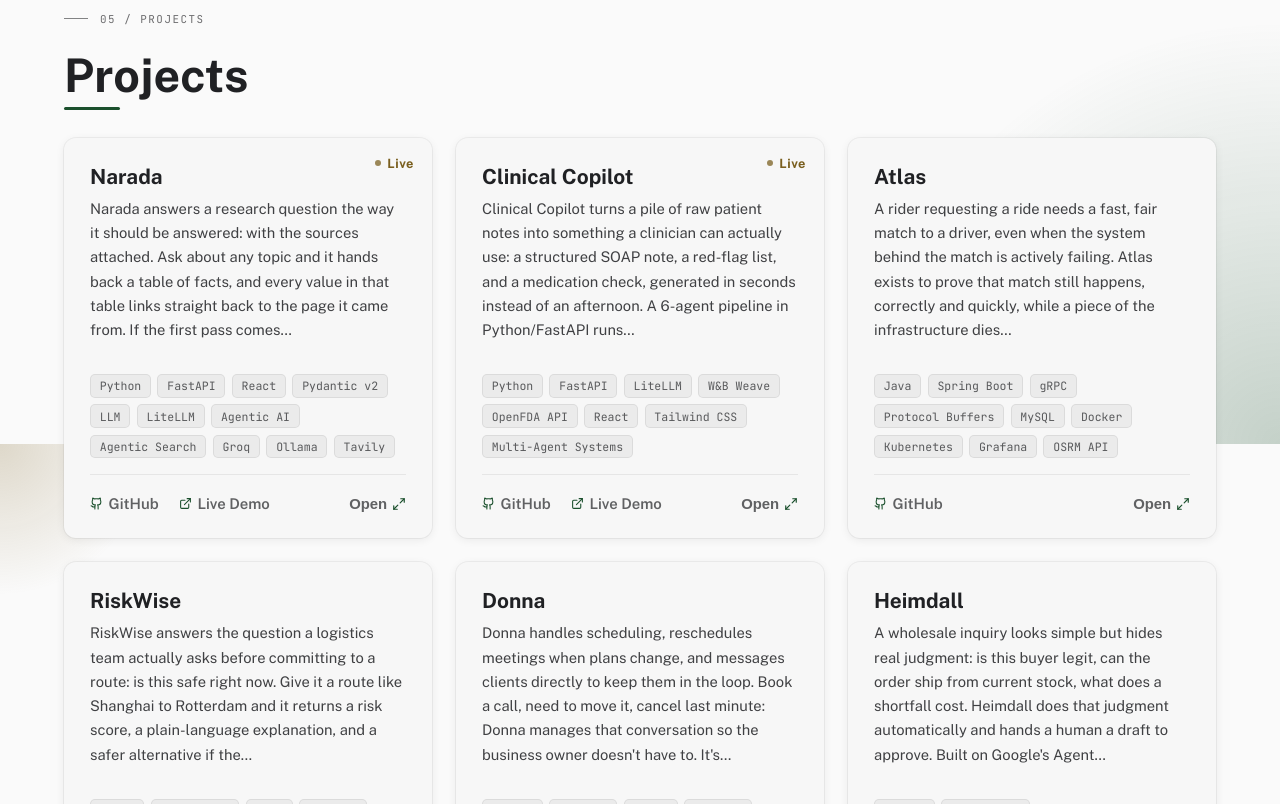
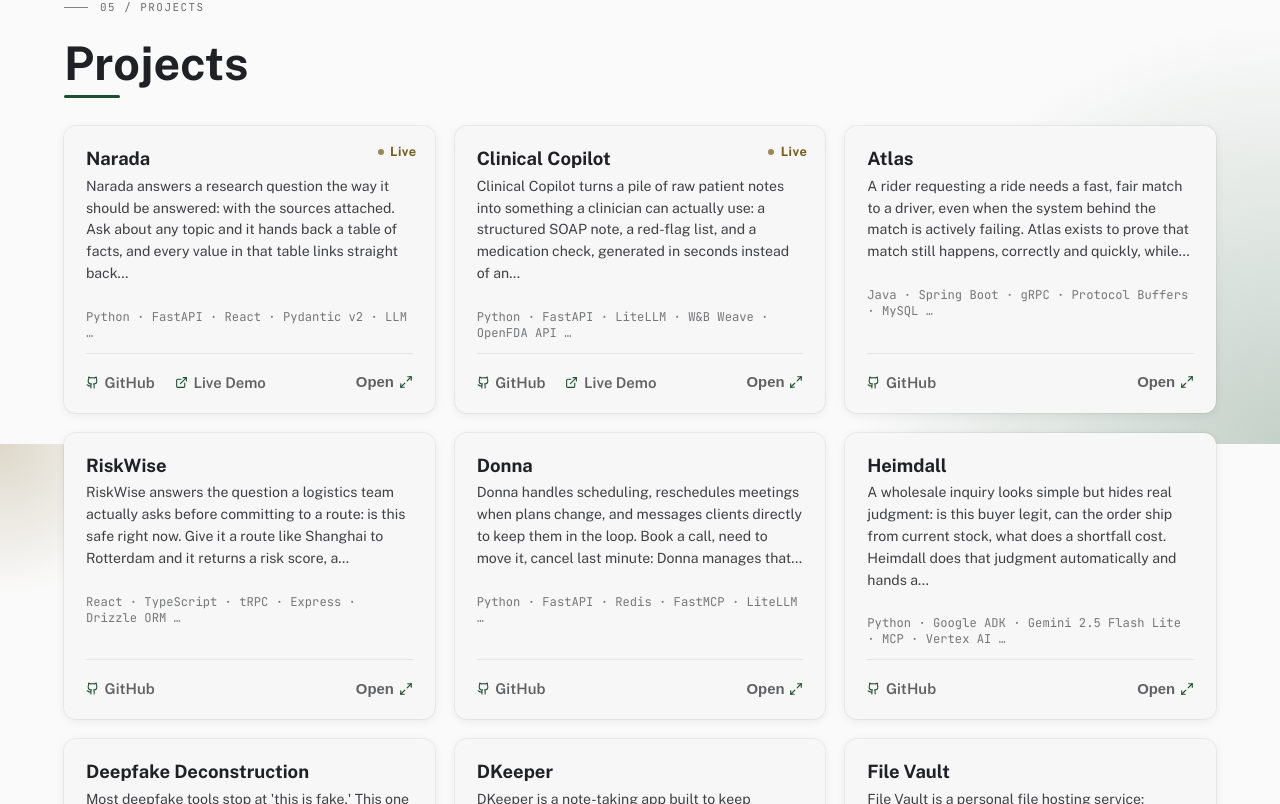
Before and after one commit to vpk-11/vpk-11.github.io, a React (Vite) app: page / in a window 1280 px wide. Shown: the part 4356-5160 px from the top of the page. Built offline with nearby package versions, Linux system fonts and the light colour scheme.

Commit message:
Revert project tech list to plain text, truncate to 5, shrink cards

```diff
--- a/src/pages/Projects/Projects.scss
+++ b/src/pages/Projects/Projects.scss
@@ -3,7 +3,7 @@
 
 .projects-grid {
   display: grid;
-  gap: 1.5rem;
+  gap: 1.25rem;
   align-items: stretch;
 
   &.pr-cols-1 { grid-template-columns: 1fr; }
@@ -35,21 +35,13 @@
   display: flex;
   flex-direction: column;
   height: 100%;
-  padding: 1.5rem;
+  padding: 1.25rem;
 
-  // Override Card's inherited left accent bar into a full-width top bar,
-  // slides in from left on hover instead of scaling up from the bottom.
+  // Card's inherited left accent bar (ui/Card's accent-bar-left mixin) is
+  // switched off entirely here — the shimmer sweep below is the only hover
+  // affordance, no separate bar/line on top of it.
   &::before {
-    top: 0;
-    left: 0;
-    width: 100%;
-    height: 3px;
-    transform: scaleX(0);
-    transform-origin: left;
-    transition: transform 0.4s cubic-bezier(0.4, 0, 0.2, 1);
-
-    .theme-light & { background: rgba($light-text, 0.35); }
-    .theme-dark &  { background: rgba($dark-text, 0.35); }
+    display: none;
   }
 
   // Shimmer overlay — sweeps diagonally on hover
@@ -69,12 +61,7 @@
   }
 
   &:hover {
-    // transform-origin repeated here, not just in the base &::before rule
-    // above, since ui/Card's own accent-bar-left hover rule also sets
-    // transform-origin (to top) — stating it explicitly here avoids relying
-    // on the compound selector's specificity edge to win that property.
-    &::before { transform: scaleX(1); transform-origin: left; }
-    &::after  { transform: translateX(100%); }
+    &::after { transform: translateX(100%); }
   }
 }
 
@@ -88,18 +75,18 @@
 }
 
 .card-title {
-  font-size: 1.3rem;
+  font-size: 1.15rem;
   font-weight: 700;
-  margin-bottom: 0.5rem;
+  margin-bottom: 0.4rem;
 }
 
 .card-description {
-  margin-bottom: 1rem;
+  margin-bottom: 0.75rem;
 }
 
 .card-description-line {
-  font-size: 0.92rem;
-  line-height: 1.65;
+  font-size: 0.88rem;
+  line-height: 1.55;
   opacity: 0.85;
   margin-bottom: 0.5rem;
   text-align: left;
@@ -107,26 +94,16 @@
   &:last-child { margin-bottom: 0; }
 }
 
-// Small chip badges, not the heavier pill Tag component and not one dense
-// comma-separated line — wraps as a clean grid of tight badges instead of
-// a ragged paragraph. Shared by the card and the modal (TechList in
-// Projects.tsx), same class both places.
+// Plain `·`-joined text, not tags/pills — single line on the card (capped
+// to CARD_TECH_LIMIT + trailing ellipsis in Projects.tsx), full list in the
+// modal. Shared class, same styling both places.
 .tech-list {
-  display: flex;
-  flex-wrap: wrap;
-  gap: 0.4rem;
-  margin: 1rem 0;
-}
+  font-family: $font-mono;
+  font-size: 0.76rem;
+  margin: 0.75rem 0;
 
-.tech-chip {
-  font-family: $font-mono;
-  font-size: 0.72rem;
-  line-height: 1;
-  padding: 0.32rem 0.55rem;
-  border-radius: 5px;
-
-  .theme-light & { background: rgba($light-text, 0.05); border: 1px solid rgba($light-text, 0.08); color: rgba($light-text, 0.72); }
-  .theme-dark &  { background: rgba($dark-text, 0.06); border: 1px solid rgba($dark-text, 0.08);  color: rgba($dark-text, 0.75); }
+  .theme-light & { color: rgba($light-text, 0.6); }
+  .theme-dark &  { color: rgba($dark-text, 0.6); }
 }
 
 // ============================================
--- a/src/pages/Projects/Projects.tsx
+++ b/src/pages/Projects/Projects.tsx
@@ -10,7 +10,8 @@ import Card from '../../components/ui/Card/Card';
 import type { Project, GeneralData } from '../../types';
 import './Projects.scss';
 
-const CARD_DESC_LIMIT = 250;
+const CARD_DESC_LIMIT = 200;
+const CARD_TECH_LIMIT = 5;
 
 function stripMarkdown(str: string): string {
   return str
@@ -32,15 +33,17 @@ function toAbsolute(url?: string) {
   return url.startsWith('http') ? url : `https://${url}`;
 }
 
-// Small chip badges instead of one dense comma-separated line — shared by
-// the card and the modal, same markup/styling in both.
-const TechList: React.FC<{ tech: string[] }> = ({ tech }) => (
-  <div className="tech-list">
-    {tech.map(t => (
-      <span className="tech-chip" key={t}>{t}</span>
-    ))}
-  </div>
-);
+// Plain `·`-joined text, not tags/pills. Card truncates to the first
+// CARD_TECH_LIMIT with a trailing ellipsis; modal always shows the full list.
+const TechList: React.FC<{ tech: string[]; limit?: number }> = ({ tech, limit }) => {
+  const shown = limit ? tech.slice(0, limit) : tech;
+  const truncated = limit != null && tech.length > limit;
+  return (
+    <p className="tech-list">
+      {shown.join(' · ')}{truncated && ' …'}
+    </p>
+  );
+};
 
 // ─── ProjectCard ──────────────────────────────────────────────────────────────
 
@@ -66,7 +69,7 @@ const ProjectCard: React.FC<ProjectCardProps> = ({ project, onSelect }) => {
         <p className="card-description-line">{formatText(shortDesc)}</p>
       </div>
 
-      <TechList tech={project.tech} />
+      <TechList tech={project.tech} limit={CARD_TECH_LIMIT} />
 
       <div className="pr-card-footer">
         <div className="project-links">
```
